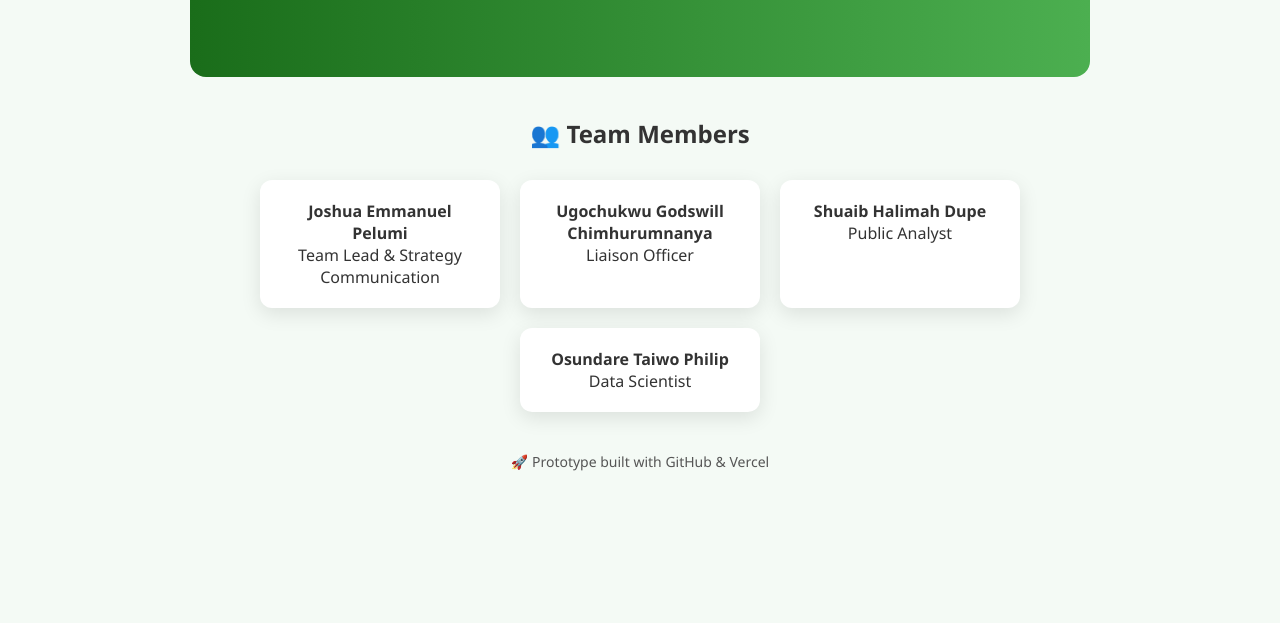
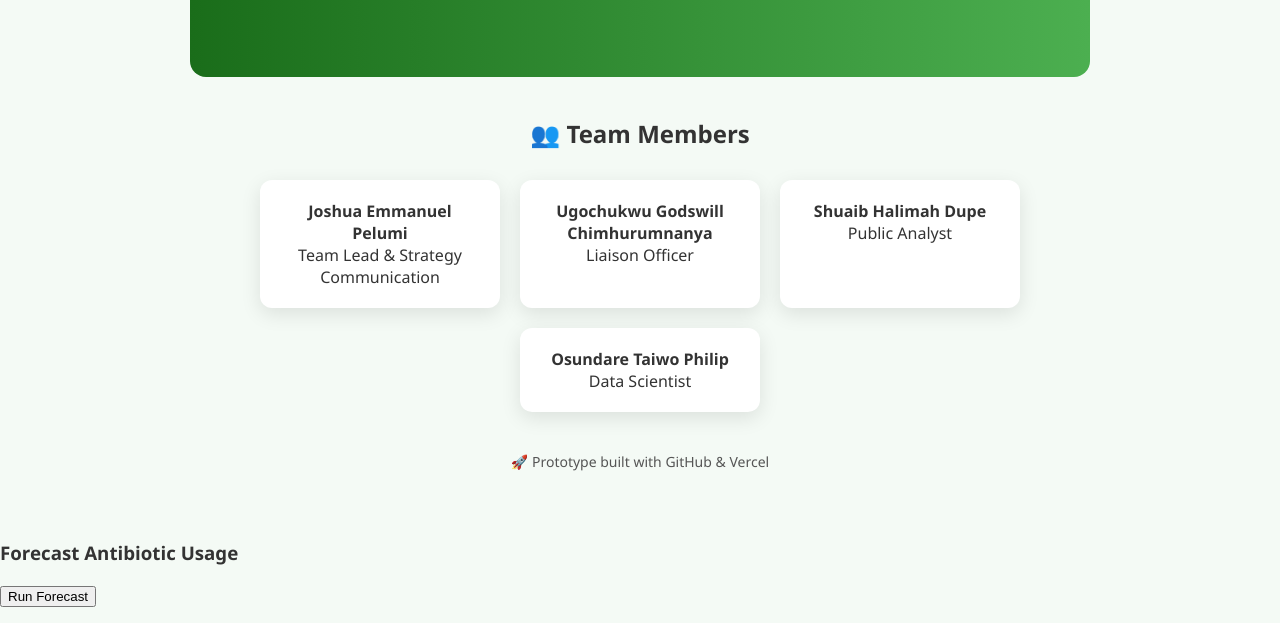
Before and after one commit to osundaretaye-ctrl/Biobug-sentinels-biosurveillance, a plain HTML site: page index.html in a window 1280 px wide. Shown: the part 353-976 px from the top of the page. Before the commit the page ends 874 px from the top, so only its background shows below. Drawn offline with Linux system fonts and the light colour scheme.

Commit message:
Update index.html

```diff
--- a/index.html
+++ b/index.html
@@ -203,3 +203,22 @@
   </script>
 </body>
 </html>
+
+<h3>Forecast Antibiotic Usage</h3>
+<button onclick="runForecast()">Run Forecast</button>
+<p id="forecastResult"></p>
+
+<script>
+  function runForecast() {
+    // Example past values (replace later with real inputs)
+    const pastValues = [10, 12, 11, 14, 15];
+    const horizon = 5;
+
+    // Simple average forecast
+    const avg = pastValues.reduce((a, b) => a + b, 0) / pastValues.length;
+    const forecast = Array.from({ length: horizon }, () => avg.toFixed(2));
+
+    document.getElementById("forecastResult").innerText =
+      "Forecast for next " + horizon + " days: " + forecast.join(", ");
+  }
+</script>
```
